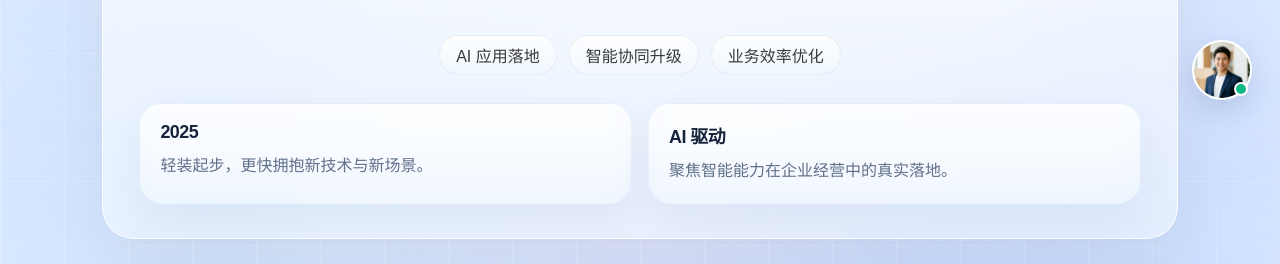
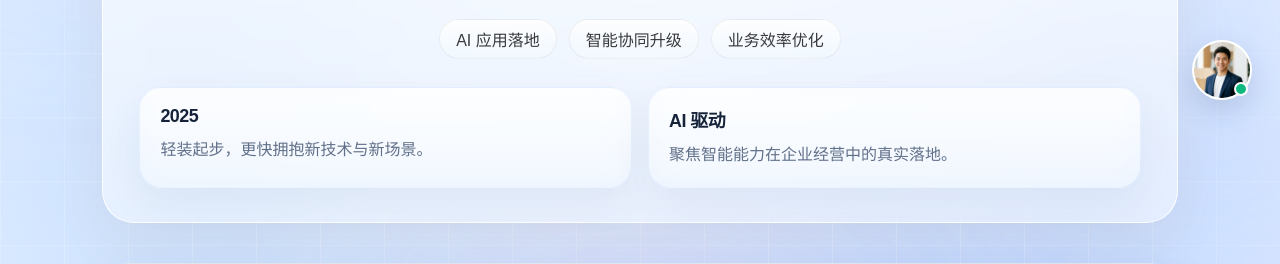
Before and after one commit to sucancheng7-oss/tongbida-tech, a website: page about.html in a window 1280 px wide. Shown: the part 330-594 px from the top of the page. Drawn offline with Linux system fonts and the light colour scheme.

Commit message:
style: set about-hero top padding to 80px exactly

```diff
--- a/styles.css
+++ b/styles.css
@@ -352,7 +352,7 @@ a {
   align-items: stretch !important;
   width: 100%;
   max-width: none;
-  padding-top: 96px;
+  padding-top: 80px;
   padding-bottom: 40px;
   padding-inline: clamp(20px, 4vw, 72px);
   box-sizing: border-box;
```
